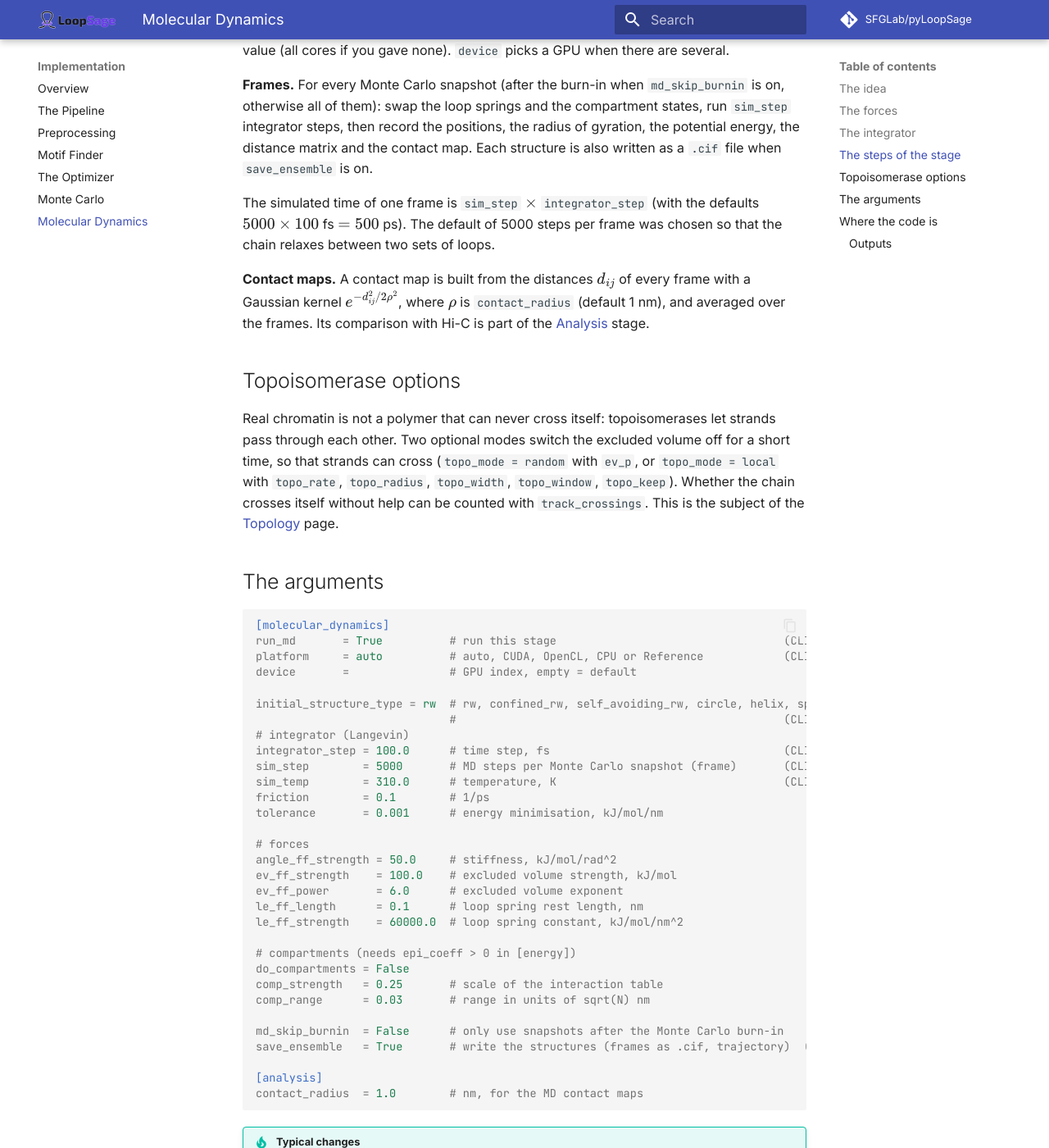
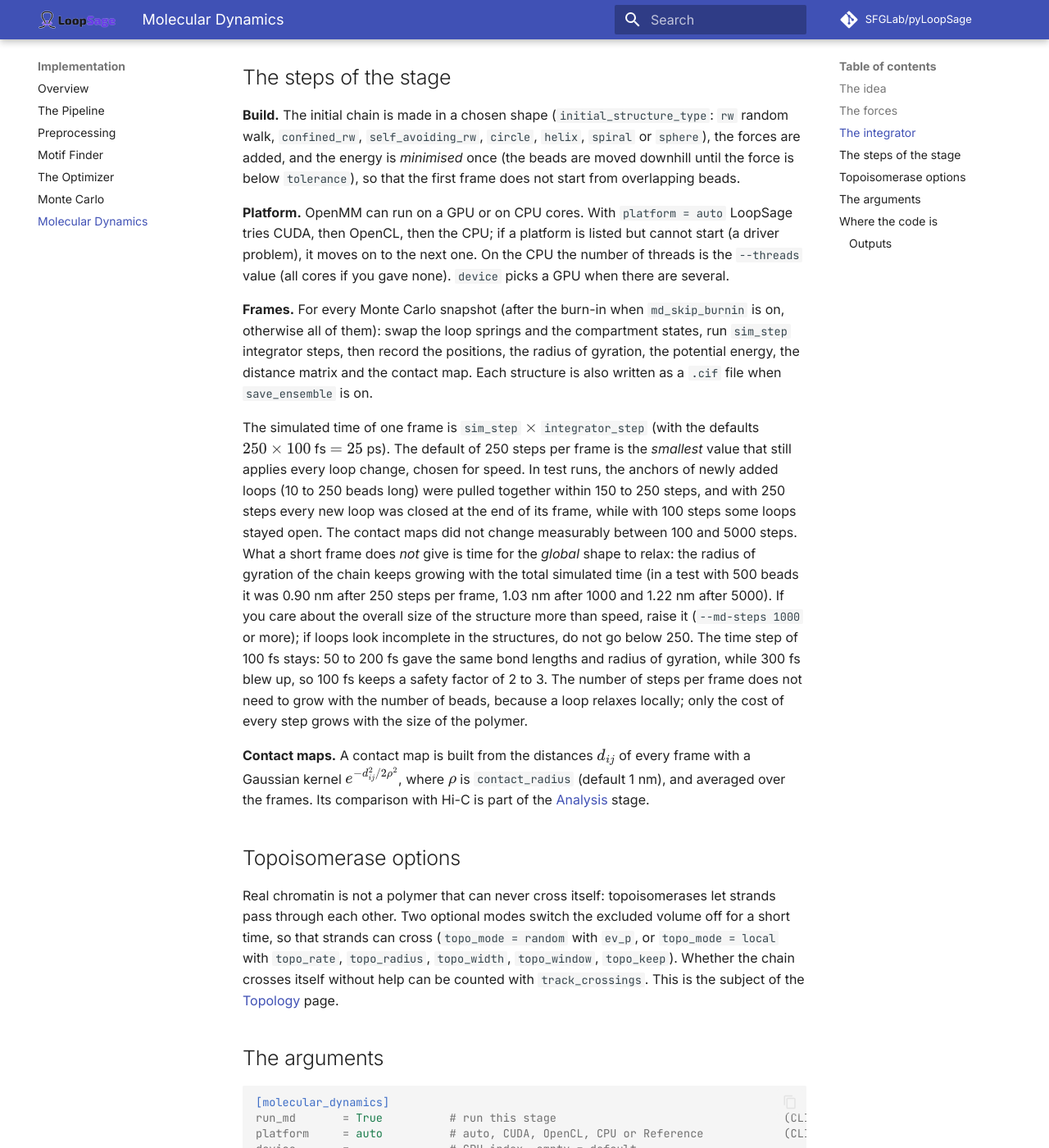
Before and after one commit to SFGLab/pyLoopSage, an MkDocs documentation site: the page built from markdown/implementation/molecular-dynamics.md, in a window 1280 px wide and 1400 px high, scrolled down 3473 px. Shown: the whole window at 82% size. Built offline with MkDocs 1.6.1 and Material for MkDocs 9.7.7, drawn with Linux system fonts in a browser that asks for light colours; comment, search, counter and statistics services are not loaded; some of the changed text lies outside the part shown.

Commit message:
found optional amount of MD steps

```diff
--- a/markdown/implementation/molecular-dynamics.md
+++ b/markdown/implementation/molecular-dynamics.md
@@ -13,7 +13,7 @@ Think of the chromatin fibre as a string of $N$ beads. In each frame:
 3. the system is simulated for a number of MD steps, so the chain can find a shape that agrees with all springs;
 4. the final positions are saved, and the next frame starts from them with the loops of the next snapshot.
 
-Step 4 matters. The simulation is *not* restarted for every frame. It continues from the previous structure, and only the springs are exchanged. Neighbouring snapshots have almost the same loops, so the structure changes gradually and a few thousand steps per frame are enough to relax it. The number of steps per frame, `sim_step`, is therefore the *relaxation time* between two sets of loops: a larger number gives the chain more time to adapt, a smaller one gives faster but more correlated structures.
+Step 4 matters. The simulation is *not* restarted for every frame. It continues from the previous structure, and only the springs are exchanged. Neighbouring snapshots have almost the same loops, so the structure changes gradually and a few hundred steps per frame are enough to apply the new loops. The number of steps per frame, `sim_step`, is therefore the *relaxation time* between two sets of loops: a larger number gives the chain more time to adapt, a smaller one gives faster but more correlated structures.
 
 !!! note "Units"
     Lengths are in nanometres and energies in kJ/mol, but the model is coarse-grained: a bead is a few kb of chromatin and the bond length is 0.1 nm in the force field. The numbers are model units, not real nanometres of a nucleus, and the time of a frame is a model time, not a measured one. Only ratios, contact patterns and shapes are meant to be compared with data.
@@ -37,6 +37,8 @@ U_{\mathrm{ev}}(r)=\left(\frac{\varepsilon^2\,\sigma^2}{r+r_s}\right)^{p},\qquad
 $$
 
 It is large when two beads overlap and decays quickly with distance; the exponent $p$ decides how steep: a larger $p$ gives a harder, shorter-ranged wall, and a smaller $p$ a softer, longer-ranged one (the default is $p=6$: a hard core at contact, but a weaker push at a distance than $p=3$, so the chain is not over-avoiding; at the default strength the crossing barrier is about $15\,k_BT$, against $5\,k_BT$ for $p=3$). The softening $r_s$ keeps the force finite when beads touch. How *hard* the wall must be is a real question: if it is too soft, two strands can pass through each other, which creates unphysical knots and links; see [Topology](../theory/topology.md), where the same force is used to set a barrier of a chosen height.
+
+**Cutoff.** Computing a force between *every* pair of beads costs a time proportional to $N^2$, which makes big polymers very slow. A *cutoff* skips the pairs that are farther apart than a chosen distance; the force is switched off smoothly over the last 20% of that distance, so that there is no jump. The excluded volume is negligible beyond 1 nm (at 1 nm it is below $10^{-3}$ of its value at contact), so `nonbonded_cutoff = 1.0` nm (the default) changes the structures only marginally and makes the cost grow about linearly with $N$. The compartment attraction is a *long-range* force: its range $w$ grows as $\sqrt N$. It is therefore cut at `comp_cutoff` $\times\,w$ (default 4 widths, where the Gaussian is only 0.03% of its peak), so the attraction acts over its whole range. Setting a cutoff to 0 uses all pairs (exact, but slow for large $N$). Both keys are in the config file only.
 
 **Loop springs.** The springs are the only link between the Monte Carlo and the 3D structure. They are *replaced* in every frame: the old springs are removed and the springs of the new snapshot added. A stiff spring ($k_L=6\cdot10^4$) and a short rest length ($r_L=0.1$ nm) mean that the two anchors of a loop are practically in contact.
 
@@ -70,7 +72,7 @@ A larger time step makes the simulation faster, but too large a step makes it un
 
 **Frames.** For every Monte Carlo snapshot (after the burn-in when `md_skip_burnin` is on, otherwise all of them): swap the loop springs and the compartment states, run `sim_step` integrator steps, then record the positions, the radius of gyration, the potential energy, the distance matrix and the contact map. Each structure is also written as a `.cif` file when `save_ensemble` is on.
 
-The simulated time of one frame is `sim_step` $\times$ `integrator_step` (with the defaults $5000\times100$ fs $=500$ ps). The default of 5000 steps per frame was chosen so that the chain relaxes between two sets of loops.
+The simulated time of one frame is `sim_step` $\times$ `integrator_step` (with the defaults $250\times100$ fs $=25$ ps). The default of 250 steps per frame is the *smallest* value that still applies every loop change, chosen for speed. In test runs, the anchors of newly added loops (10 to 250 beads long) were pulled together within 150 to 250 steps, and with 250 steps every new loop was closed at the end of its frame, while with 100 steps some loops stayed open. The contact maps did not change measurably between 100 and 5000 steps. What a short frame does *not* give is time for the *global* shape to relax: the radius of gyration of the chain keeps growing with the total simulated time (in a test with 500 beads it was 0.90 nm after 250 steps per frame, 1.03 nm after 1000 and 1.22 nm after 5000). If you care about the overall size of the structure more than speed, raise it (`--md-steps 1000` or more); if loops look incomplete in the structures, do not go below 250. The time step of 100 fs stays: 50 to 200 fs gave the same bond lengths and radius of gyration, while 300 fs blew up, so 100 fs keeps a safety factor of 2 to 3. The number of steps per frame does not need to grow with the number of beads, because a loop relaxes locally; only the cost of every step grows with the size of the polymer.
 
 **Contact maps.** A contact map is built from the distances $d_{ij}$ of every frame with a Gaussian kernel $e^{-d_{ij}^2/2\rho^2}$, where $\rho$ is `contact_radius` (default 1 nm), and averaged over the frames. Its comparison with Hi-C is part of the [Analysis](pipeline.md) stage.
 
@@ -90,7 +92,7 @@ initial_structure_type = rw  # rw, confined_rw, self_avoiding_rw, circle, helix,
                              #                                                 (CLI: --init-structure)
 # integrator (Langevin)
 integrator_step = 100.0      # time step, fs                                   (CLI: --step-size)
-sim_step        = 5000       # MD steps per Monte Carlo snapshot (frame)       (CLI: --md-steps)
+sim_step        = 250        # MD steps per Monte Carlo snapshot (frame)       (CLI: --md-steps)
 sim_temp        = 310.0      # temperature, K                                  (CLI: --temperature)
 friction        = 0.1        # 1/ps
 tolerance       = 0.001      # energy minimisation, kJ/mol/nm
@@ -99,6 +101,7 @@ tolerance       = 0.001      # energy minimisation, kJ/mol/nm
 angle_ff_strength = 50.0     # stiffness, kJ/mol/rad^2
 ev_ff_strength    = 100.0    # excluded volume strength, kJ/mol
 ev_ff_power       = 6.0      # excluded volume exponent
+nonbonded_cutoff  = 1.0      # excluded volume cutoff, nm (0 = all pairs, slow for big polymers)
 le_ff_length      = 0.1      # loop spring rest length, nm
 le_ff_strength    = 60000.0  # loop spring constant, kJ/mol/nm^2
 
@@ -106,6 +109,7 @@ le_ff_strength    = 60000.0  # loop spring constant, kJ/mol/nm^2
 do_compartments = False
 comp_strength   = 0.25       # scale of the interaction table
 comp_range      = 0.03       # range in units of sqrt(N) nm
+comp_cutoff     = 4.0        # compartment cutoff in Gaussian widths (0 = all pairs)
 
 md_skip_burnin  = False      # only use snapshots after the Monte Carlo burn-in
 save_ensemble   = True       # write the structures (frames as .cif, trajectory)  (CLI: --save-ensemble)
```
Also changed, not shown: other parts of markdown/implementation/molecular-dynamics.md (+2 -2 lines), CHANGELOG.md (+2 -0 lines), markdown/reference/cli.md (+1 -1 lines), markdown/reference/config.md (+3 -1 lines), 4 other files.
